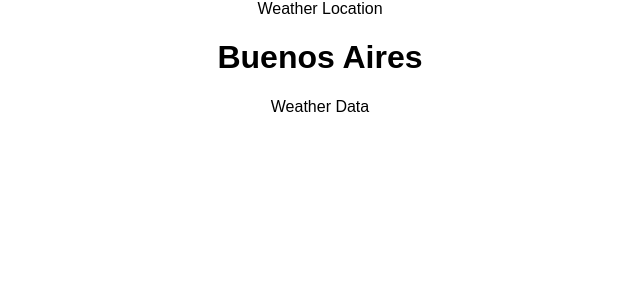
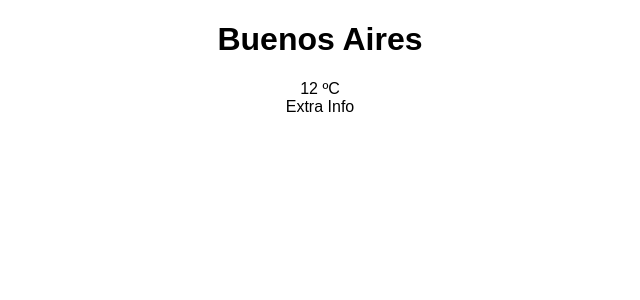
Before and after one commit to marialobillo/weather-app, a React (Create React App) app: page / in a window 1280 px wide. Shown: the top 300 px of the page, without its empty margins (320-960 px from the left). Built offline with nearby package versions, Linux system fonts and the light colour scheme.

Commit message:
adding weathertemperature and weatherextrainfo components

```diff
--- a/src/components/WeatherData.js
+++ b/src/components/WeatherData.js
@@ -1,5 +1,12 @@
 import React from 'react';
+import WeatherTemperature from './WeatherTemperature';
+import WeatherExtraInfo from './WeatherExtraInfo';
 
-const WeatherData = () => (<div>Weather Data</div>);
+const WeatherData = () => (
+	<div>
+		<WeatherTemperature />
+		<WeatherExtraInfo />
+	</div>
+);
 
 export default WeatherData;
--- /dev/null
+++ b/src/components/WeatherExtraInfo.js
@@ -0,0 +1,7 @@
+import React from 'react';
+
+const WeatherExtraInfo = () => (
+	<div>Extra Info</div>
+);
+
+export default WeatherExtraInfo
--- a/src/components/WeatherLocation.js
+++ b/src/components/WeatherLocation.js
@@ -3,7 +3,7 @@
 import WeatherData from './WeatherData';
 
 const WeatherLocation = () => (
-	<div>Weather Location
+	<div>
 		<Location />
 		<WeatherData />
 	</div>
--- /dev/null
+++ b/src/components/WeatherTemperature.js
@@ -0,0 +1,7 @@
+import React from 'react';
+
+const WeatherTemperature = () => (
+	<div><span>12 ºC</span></div>
+);
+
+export default WeatherTemperature;
```
